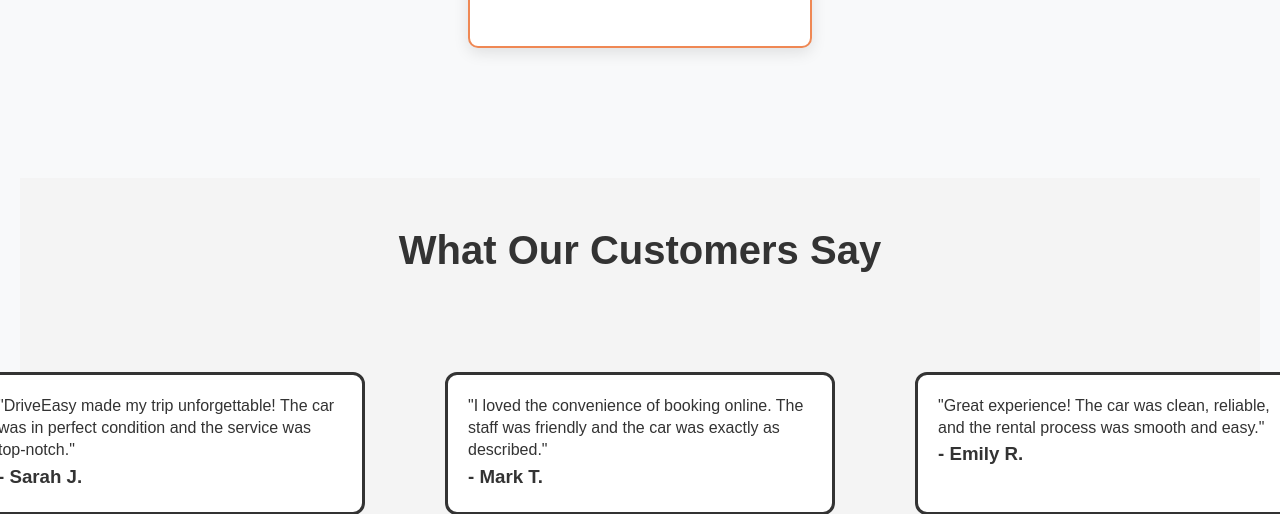
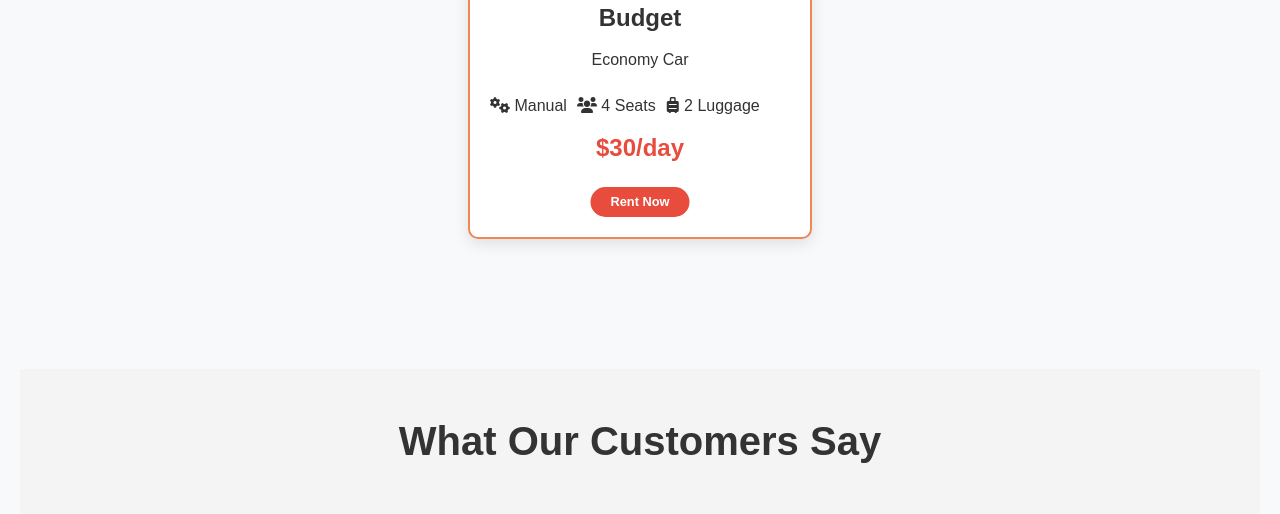
Before and after one commit to Piyumal78/Car-Rent, a PHP site: page /Home.html in a window 1280 px wide. Shown: the part 3011-3525 px from the top of the page. Run offline with PHP 8.4, Linux system fonts and the light colour scheme.

Commit message:
Add and Enshance style feature boxes section

```diff
--- a/style.css
+++ b/style.css
@@ -567,7 +567,7 @@ main {
 }
 .car-item{
     background: white;
-    padding:40px 20px;
+    padding:70px 20px;
     border-radius: 10px;
     box-shadow: 0 5px 15px rgba(0,0,0,0.1);
     text-align: center;
@@ -587,10 +587,51 @@ main {
     font-weight: bold;
 
 }
-.car-type{
+.car-info h3{
+    font-size: 1.5rem;
+    margin-bottom: 10px;
+    left:40px;
+}
+.car-type p{
     font-size: medium;
     font-weight:bold;
+    color: #666;
+}
+.car-features {
+    display: flex;
+    flex-direction: row;
+    gap: 10px;
+    margin-top: 20px;
+    bottom:10px
+}
+.price {
+    font-size: 1.5rem;
+    font-weight: bold;
+    color: #e74c3c;
+    margin-top: 10px;
+}
+.rent-btn {
+  position: absolute;
+  bottom: 20px;
+  left: 50%;
+  transform: translateX(-50%);
+  display: flex;
+  justify-content: center;
+  align-items: center;
+  padding: 5px 20px;
+  background: #e74c3c;
+  border-radius: 15px;
+  font-size: 0.8rem;
+  font-weight: bold;
+  color: #fff;
+  text-decoration: none;
+  border: none;
+  cursor: pointer;
+  transition: background 0.2s;
+}
 
+.rent-btn:hover {
+  background: #884c1d;
 }
 
 
```
